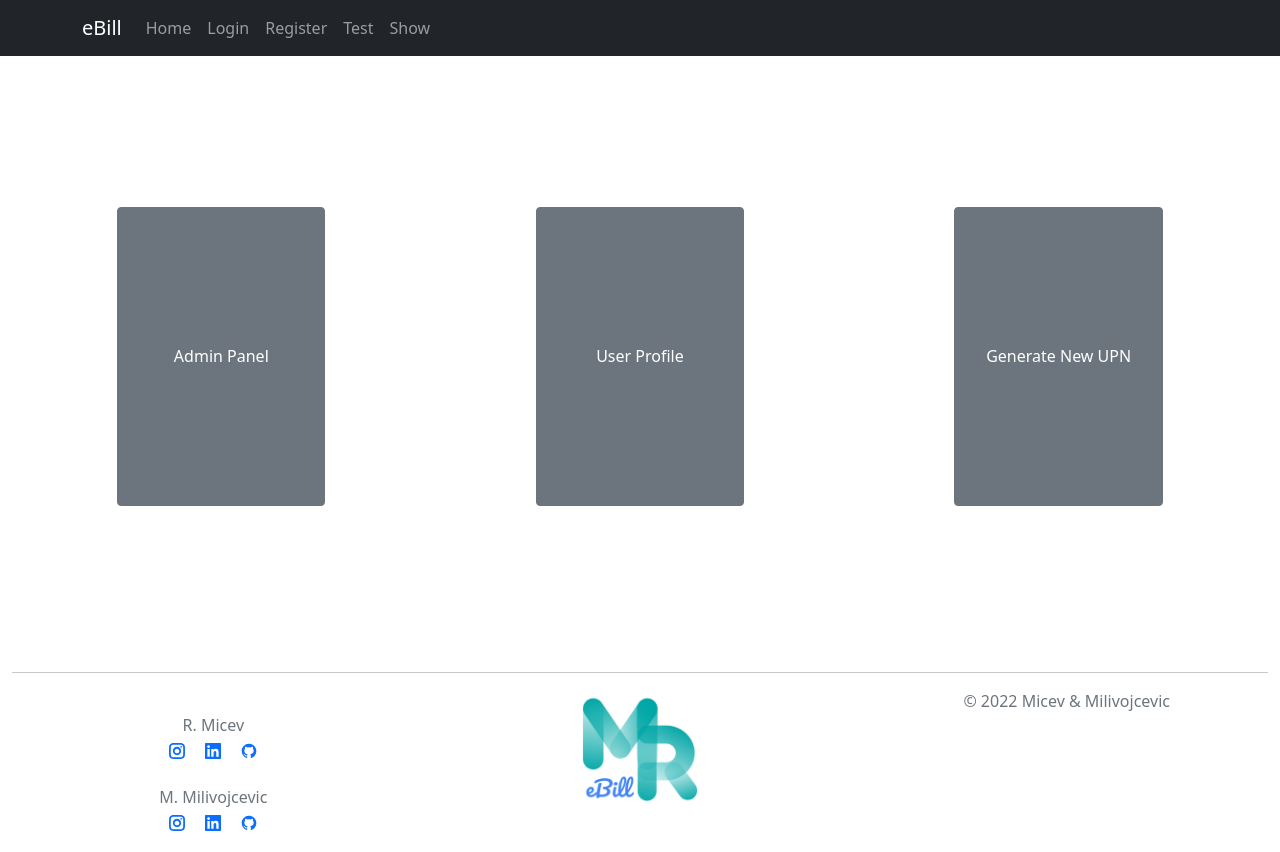
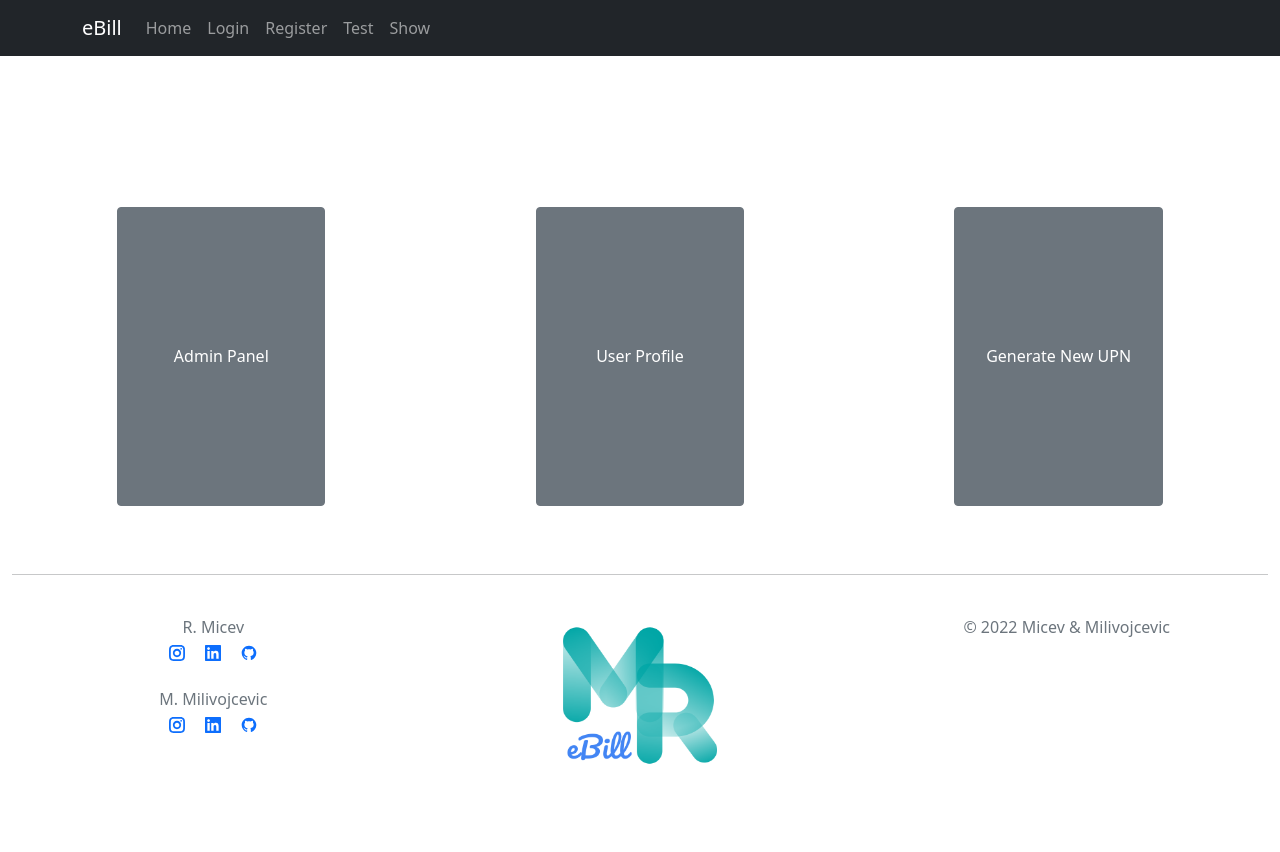
Before and after one commit to ristemicev/D-init-eBill, a React (Create React App) app in the folder frontend/: page / in a window 1280 px wide. After the commit the page ends 800 px from the top, so only its background shows below. Built offline with nearby package versions, Linux system fonts and the light colour scheme.

Commit message:
footer fixed2.1

```diff
--- a/frontend/src/components/Footer.js
+++ b/frontend/src/components/Footer.js
@@ -4,12 +4,12 @@ import {Col, Row} from "react-bootstrap";
 
 function Footer() {
     return (
-        <footer className={ "container-fluid bg-darkcelar" }>
+        <footer className={ "container-fluid bg-darkcelar fixed-bottom" }>
             <hr/>
+            <br/>
             <Row className={"text-center"}>
                 <Col>
                     <div>
-                        <br/>
                         <span className="mb-3 mb-md-0 text-muted">R. Micev </span>
                         <div className={"text-center"}>
                             <a style={{padding: "5%"}}
@@ -26,10 +26,11 @@ function Footer() {
                             <a href={"#"}><GrLinkedin/></a>
                             <a style={{padding: "5%"}} href={"#"}><GrGithub/></a>
                         </div>
+                        <br/>
                     </div>
                 </Col>
                 <Col>
-                    <img width={"30%"} src={"/eBill.png"}/>
+                    <img width={"40%"} src={"/eBill.png"}/>
                 </Col>
                 <Col>
                     <div className={""}>
@@ -37,6 +38,7 @@ function Footer() {
                     </div>
                 </Col>
             </Row>
+            <br/>
         </footer>
     )
 }
```
